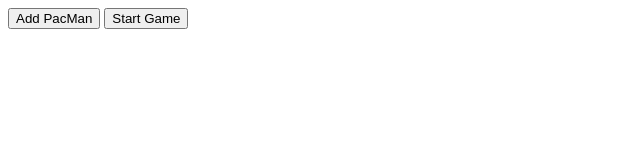
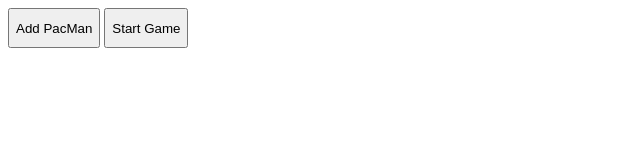
Before and after one commit to aloaam/mit-pacmen-exercise, a plain HTML site: page index.html in a window 1280 px wide. Shown: the whole page, without its empty margins (0-640 px from the left). Drawn offline with Linux system fonts and the light colour scheme.

Commit message:
resize buttons

```diff
--- a/index.html
+++ b/index.html
@@ -75,11 +75,14 @@
       pacMen.push(makePac()); // add a new PacMan
     }
   </script>
-
   <body>
     <div id="game">
-      <button onclick="makeOne()" width="200" height="70">Add PacMan</button>
-      <button onclick="update()" width="200" height="70">Start Game</button>
+      <button style="height: 40" onclick="makeOne()" width="400" height="70">
+        Add PacMan
+      </button>
+      <button style="height: 40" onclick="update()" width="400" height="70">
+        Start Game
+      </button>
     </div>
   </body>
 </html>
```
